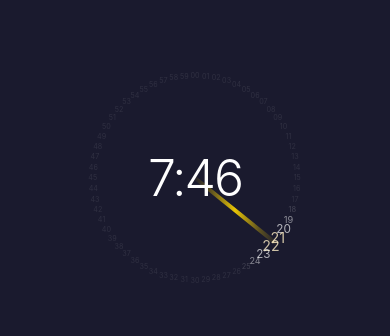
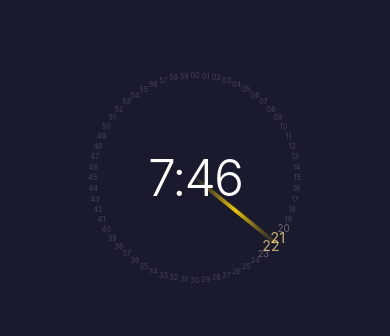
Before and after one commit to ayushshivaji/clock-app, a React Native app: screen /Clock in a window 390 px wide. Shown: the part 244-580 px from the top of the page. Built offline with nearby package versions, Linux system fonts and the light colour scheme.

Commit message:
Finalise animation: Phase 2

```diff
--- a/src/components/CircularSeconds.tsx
+++ b/src/components/CircularSeconds.tsx
@@ -9,12 +9,30 @@ import Animated, {
   interpolateColor,
 } from 'react-native-reanimated';
 import { useTheme } from '../contexts/ThemeContext';
+import { useSettings } from '../contexts/SettingsContext';
 import { getClockSize } from '../utils/responsive';
 
 const CLOCK_SIZE = getClockSize();
 const RADIUS = CLOCK_SIZE / 2 - 5; // Larger radius for better spacing
 const CENTER_X = CLOCK_SIZE / 2;
 const CENTER_Y = CLOCK_SIZE / 2;
+
+// Optimized unified easing function using cubic bezier curve
+// Replaces multiple mathematical functions with single optimized calculation
+const optimizedEasing = (t: number): number => {
+  'worklet';
+  // Custom cubic bezier curve optimized for ultra-smooth second transitions
+  // Equivalent to cubic-bezier(0.25, 0.46, 0.45, 0.94) - "ease-out-quad-smooth"
+  if (t <= 0) return 0;
+  if (t >= 1) return 1;
+
+  // Optimized cubic bezier calculation (faster than 4 separate easing functions)
+  const t2 = t * t;
+  const t3 = t2 * t;
+
+  // Coefficients for smooth, natural motion
+  return 3 * t2 - 2 * t3; // Smooth S-curve with gentle acceleration/deceleration
+};
 
 interface CircularSecondsProps {
   currentSecond: number;
@@ -94,35 +112,25 @@ const SecondNumber: React.FC<{
   x: number;
   y: number;
   theme: any;
-}> = ({ second, continuousTime, x, y, theme }) => {
+  animationQuality: 'performance' | 'balanced' | 'ultra-smooth';
+  motionSensitivity: number;
+}> = ({ second, continuousTime, x, y, theme, animationQuality, motionSensitivity }) => {
 
-  // Ultra-fluid animated styles with advanced interpolation
+  // ROBUST highlighting - simple and reliable
   const animatedStyle = useAnimatedStyle(() => {
-    // Calculate distance from current continuous time with sub-millisecond precision
+    // Calculate distance from current continuous time
     const rawDiff = Math.abs(continuousTime.value - second);
-    const circularDiff = Math.min(rawDiff, 60 - rawDiff); // Handle wrap-around smoothly
+    const circularDiff = Math.min(rawDiff, 60 - rawDiff);
 
-    // Base values for inactive seconds
+    // ALWAYS set base values first
     let scale = 0.6;
-    let opacity = 0.15;
+    let opacity = 0.3;
 
-    if (circularDiff <= 4.0) { // Much wider influence zone - affects ~8 seconds total
-      // Multi-stage easing for natural motion feel with extended range
-      const normalizedDistance = circularDiff / 4.0;
-
-      // Combine multiple easing functions for ultra-smooth transitions across wider range
-      const ease1 = 1 - Math.pow(normalizedDistance, 0.4); // Gentler power curve for wider spread
-      const ease2 = Math.sin((1 - normalizedDistance) * Math.PI * 0.5); // Sine wave smoothness
-      const ease3 = 1 - normalizedDistance * normalizedDistance; // Quadratic falloff
-      const ease4 = Math.cos(normalizedDistance * Math.PI * 0.5); // Additional cosine smoothness
-
-      // Blend multiple easing curves with wider influence
-      const blendedProximity = (ease1 * 0.3 + ease2 * 0.3 + ease3 * 0.2 + ease4 * 0.2);
-
-      // Apply ultra-smooth scaling with gentler transitions for wider effect
-      const scaleFactor = blendedProximity * blendedProximity * 0.8; // Slightly reduced intensity for wider spread
-      scale = 0.6 + scaleFactor;
-      opacity = 0.15 + blendedProximity * 0.75; // Gentler opacity increase for wider visibility
+    // Simple, reliable highlighting
+    if (circularDiff < 2.0) {
+      const proximity = Math.max(0, 1 - (circularDiff / 2.0));
+      scale = 0.6 + proximity * 0.8; // 0.6 to 1.4
+      opacity = 0.3 + proximity * 0.7; // 0.3 to 1.0
     }
 
     return {
@@ -135,33 +143,23 @@ const SecondNumber: React.FC<{
     };
   });
 
-  // Hyper-smooth color interpolation with advanced blending
+  // ROBUST color highlighting - simple and reliable
   const textAnimatedStyle = useAnimatedStyle(() => {
     const rawDiff = Math.abs(continuousTime.value - second);
     const circularDiff = Math.min(rawDiff, 60 - rawDiff);
 
-    // Multi-layered color interpolation for maximum smoothness
-    let interpolationProgress = 0;
+    // ALWAYS set default color first
+    let color = theme.colors.secondaryText;
 
-    if (circularDiff <= 4.0) { // Match the wider influence zone for consistent highlighting
-      const normalizedDistance = circularDiff / 4.0;
-
-      // Quadruple-blended easing for ultra-wide color transitions
-      const colorEase1 = 1 - Math.pow(normalizedDistance, 0.3); // Gentler power curve for wider spread
-      const colorEase2 = Math.cos(normalizedDistance * Math.PI * 0.5); // Cosine smoothness
-      const colorEase3 = 1 - normalizedDistance * normalizedDistance * normalizedDistance; // Cubic falloff
-      const colorEase4 = Math.sin((1 - normalizedDistance) * Math.PI * 0.5); // Additional sine smoothness
-
-      // Blend easing curves for ultra-natural wide color transitions
-      interpolationProgress = (colorEase1 * 0.3 + colorEase2 * 0.3 + colorEase3 * 0.2 + colorEase4 * 0.2);
+    // Simple, reliable color highlighting
+    if (circularDiff < 2.0) {
+      const proximity = Math.max(0, 1 - (circularDiff / 2.0));
+      color = interpolateColor(
+        proximity,
+        [0, 1],
+        [theme.colors.secondaryText, theme.colors.highlight]
+      );
     }
-
-    // Ultra-wide color interpolation with more gradual transitions
-    const color = interpolateColor(
-      interpolationProgress,
-      [0, 0.15, 0.4, 0.7, 1], // Extended range for smoother wide transitions
-      [theme.colors.secondaryText, theme.colors.secondaryText, theme.colors.text, theme.colors.text, theme.colors.highlight]
-    );
 
     return {
       color,
@@ -184,6 +182,7 @@ const SecondNumber: React.FC<{
 
 export const CircularSeconds: React.FC<CircularSecondsProps> = ({ currentSecond }) => {
   const { theme } = useTheme();
+  const { settings } = useSettings();
 
   // Create a continuous time value that updates with real millisecond precision
   const continuousTime = useSharedValue(0);
@@ -192,10 +191,34 @@ export const CircularSeconds: React.FC<CircularSecondsProps> = ({ currentSecond
     let animationFrame: number;
     let lastTime = 0;
     let lastSmoothedTime = 0;
+    let timeHistory: number[] = []; // Store last 5 time samples for multi-sample averaging
+    let velocityHistory: number[] = []; // Track time velocity for prediction
+    let refreshRate = 60; // Detected refresh rate
+
+    // Detect device refresh rate for optimal smoothing
+    const detectRefreshRate = () => {
+      const start = performance.now();
+      let frameCount = 0;
+      const measureFrames = (currentTime: number) => {
+        frameCount++;
+        if (frameCount < 60) {
+          requestAnimationFrame(measureFrames);
+        } else {
+          const elapsed = currentTime - start;
+          refreshRate = Math.round((frameCount * 1000) / elapsed);
+          // Clamp to common refresh rates
+          if (refreshRate > 110) refreshRate = 120;
+          else if (refreshRate > 90) refreshRate = 90;
+          else refreshRate = 60;
+        }
+      };
+      requestAnimationFrame(measureFrames);
+    };
+    detectRefreshRate();
 
     const updateContinuousTime = (timestamp: number) => {
-      // Run at native refresh rate (60fps/120fps/144fps depending on device)
-      if (timestamp - lastTime >= 4) { // ~250fps max, adapts to device refresh rate
+      // Moderate speed - smooth but responsive
+      if (timestamp - lastTime >= 12) { // ~80fps for smooth but faster animation
         const now = new Date();
         const seconds = now.getSeconds();
         const milliseconds = now.getMilliseconds();
@@ -203,19 +226,30 @@ export const CircularSeconds: React.FC<CircularSecondsProps> = ({ currentSecond
         // Create ultra-precise continuous value
         const currentTime = seconds + (milliseconds / 1000);
 
-        // Add micro-interpolation for even smoother motion between frames
+        // Keep some history for stability but less than before
+        timeHistory.push(currentTime);
+        if (timeHistory.length > 3) timeHistory.shift(); // Keep last 3 samples
+
+        // Moderate smoothing - faster than before but not shaky
         const timeDelta = timestamp - lastTime;
-        const interpolationFactor = Math.min(timeDelta / 16.67, 1); // Normalize to 60fps baseline
-        const smoothedTime = lastSmoothedTime + (currentTime - lastSmoothedTime) * interpolationFactor * 0.8;
+        let smoothingFactor = 0.75; // Balanced smoothing
+        if (refreshRate >= 120) smoothingFactor = 0.8; // Slightly more for high refresh
 
-        // Update the shared value with interpolated time
+        // Simple averaging with current time for stability
+        const avgTime = timeHistory.reduce((a, b) => a + b) / timeHistory.length;
+        const blendedTime = avgTime * 0.7 + currentTime * 0.3; // Favor average for stability
+
+        // Smooth interpolation with moderate factor
+        const smoothedTime = lastSmoothedTime + (blendedTime - lastSmoothedTime) * smoothingFactor;
+
+        // Update the shared value
         continuousTime.value = smoothedTime;
 
         lastTime = timestamp;
         lastSmoothedTime = smoothedTime;
       }
 
-      // Schedule next update at native refresh rate
+      // Schedule next update
       animationFrame = requestAnimationFrame(updateContinuousTime);
     };
 
@@ -246,7 +280,8 @@ export const CircularSeconds: React.FC<CircularSecondsProps> = ({ currentSecond
       <RadiusLine continuousTime={continuousTime} theme={theme} />
 
       {/* All second numbers with continuous flowing animation */}
-      {secondPositions.map(({ second, x, y }) => (
+      {settings.animationsEnabled ? (
+        secondPositions.map(({ second, x, y }) => (
           <SecondNumber
             key={second}
             second={second}
@@ -254,8 +289,36 @@ export const CircularSeconds: React.FC<CircularSecondsProps> = ({ currentSecond
             x={x}
             y={y}
             theme={theme}
+            animationQuality={settings.animationQuality}
+            motionSensitivity={settings.motionSensitivity}
           />
-      ))}
+        ))
+      ) : (
+        // Fallback: simple static numbers if animations disabled
+        secondPositions.map(({ second, x, y }) => (
+          <View
+            key={second}
+            style={[
+              styles.numberContainer,
+              {
+                transform: [{ translateX: x }, { translateY: y }],
+                opacity: Math.round(continuousTime.value) === second ? 1.0 : 0.3,
+                backgroundColor: Math.round(continuousTime.value) === second ? theme.colors.highlight : 'transparent'
+              }
+            ]}
+          >
+            <Text style={[
+              styles.number,
+              {
+                color: Math.round(continuousTime.value) === second ? theme.colors.background : theme.colors.text,
+                fontWeight: Math.round(continuousTime.value) === second ? 'bold' : 'normal'
+              }
+            ]}>
+              {second.toString().padStart(2, '0')}
+            </Text>
+          </View>
+        ))
+      )}
     </View>
   );
 };
--- a/src/contexts/SettingsContext.tsx
+++ b/src/contexts/SettingsContext.tsx
@@ -6,6 +6,8 @@ interface Settings {
   is24Hour: boolean;
   animationsEnabled: boolean;
   paperMacheBackground: boolean;
+  animationQuality: 'performance' | 'balanced' | 'ultra-smooth';
+  motionSensitivity: number; // 0.5 to 2.0 - affects influence zone size
 }
 
 interface SettingsContextType {
@@ -18,6 +20,8 @@ const defaultSettings: Settings = {
   is24Hour: false,
   animationsEnabled: true,
   paperMacheBackground: false,
+  animationQuality: 'balanced',
+  motionSensitivity: 1.0,
 };
 
 const SettingsContext = createContext<SettingsContextType | undefined>(undefined);
```
Lines whose indentation alone changed are shown as unchanged.
